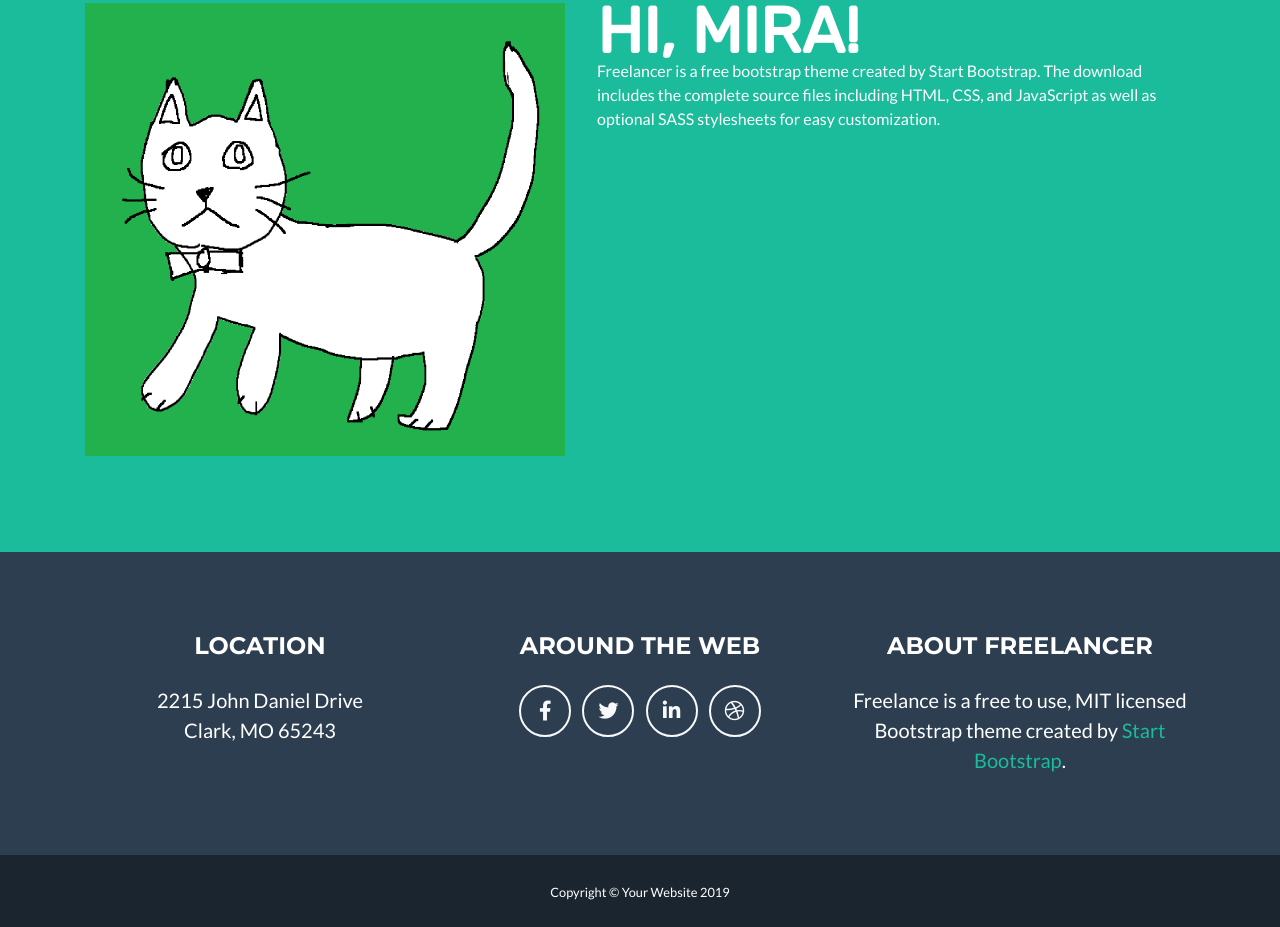
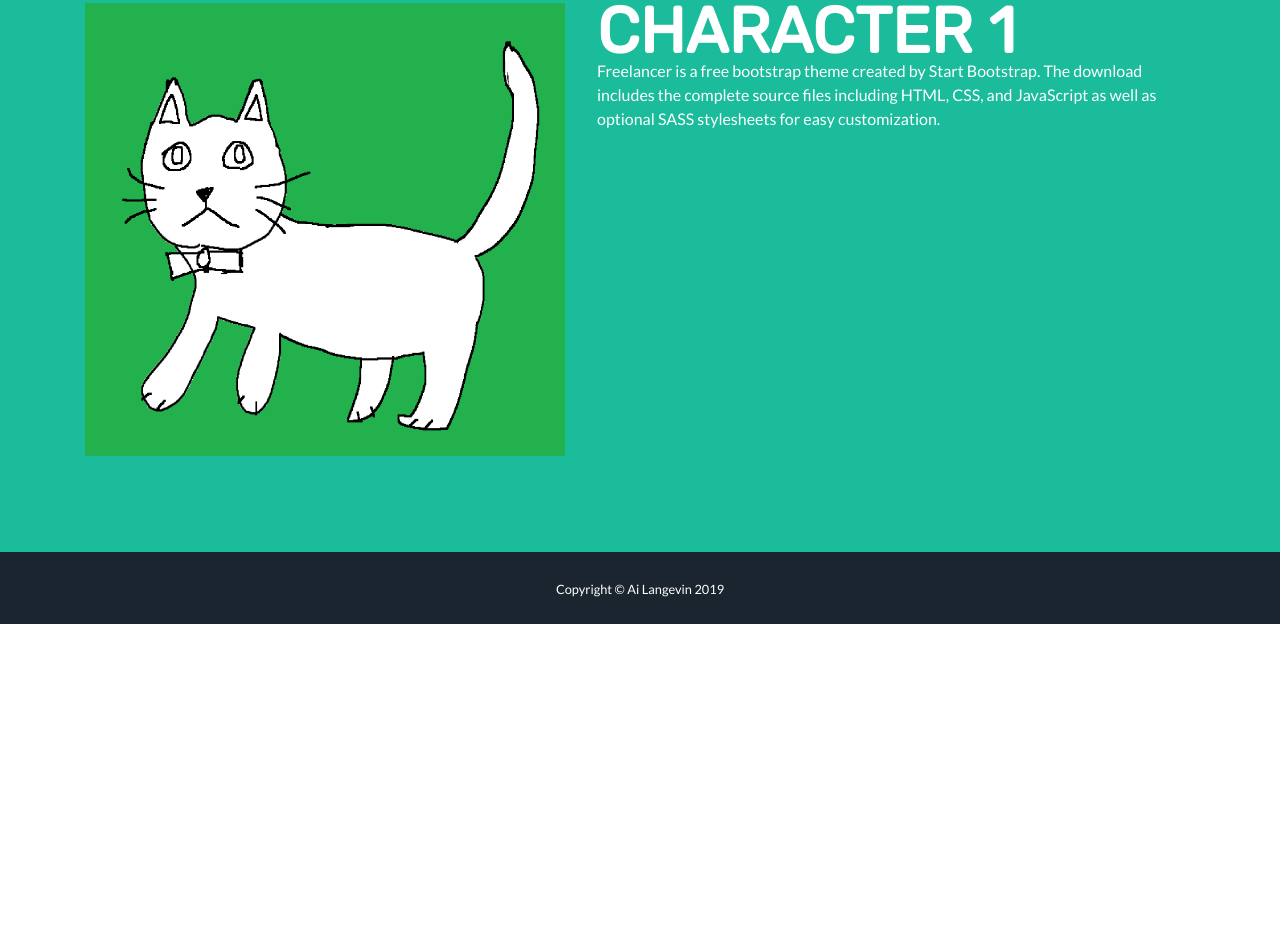
Before and after one commit to Ai-Langevin/Ai-Langevin.github.io, a website with bundled scripts: page mercy.html in a window 1280 px wide. Shown: the part 197-1124 px from the top of the page. After the commit the page ends 821 px from the top, so only its background shows below. Built offline with nearby package versions, Linux system fonts and the light colour scheme.

Commit message:
bare neccesities

```diff
--- a/mercy.html
+++ b/mercy.html
@@ -57,7 +57,7 @@
 
         <!-- Masthead Heading -->
         <div style="text-align:left;">
-          <h1 class="masthead-heading text-uppercase mb-0" style="font-family: 'Rubik', sans-serif;">Hi, Mira!</h1>
+          <h1 class="masthead-heading text-uppercase mb-0" style="font-family: 'Rubik', sans-serif;">Character 1</h1>
           <p>Freelancer is a free bootstrap theme created by Start Bootstrap. The download includes the complete source files including HTML, CSS, and JavaScript as well as optional SASS stylesheets for easy customization.</p>
         </div>
 
@@ -66,51 +66,10 @@
     </div>
   </header>
 
-
-  <!-- Footer -->
-  <footer class="footer text-center">
-    <div class="container">
-      <div class="row">
-
-        <!-- Footer Location -->
-        <div class="col-lg-4 mb-5 mb-lg-0">
-          <h4 class="text-uppercase mb-4">Location</h4>
-          <p class="lead mb-0">2215 John Daniel Drive
-            <br>Clark, MO 65243</p>
-        </div>
-
-        <!-- Footer Social Icons -->
-        <div class="col-lg-4 mb-5 mb-lg-0">
-          <h4 class="text-uppercase mb-4">Around the Web</h4>
-          <a class="btn btn-outline-light btn-social mx-1" href="#">
-            <i class="fab fa-fw fa-facebook-f"></i>
-          </a>
-          <a class="btn btn-outline-light btn-social mx-1" href="#">
-            <i class="fab fa-fw fa-twitter"></i>
-          </a>
-          <a class="btn btn-outline-light btn-social mx-1" href="#">
-            <i class="fab fa-fw fa-linkedin-in"></i>
-          </a>
-          <a class="btn btn-outline-light btn-social mx-1" href="#">
-            <i class="fab fa-fw fa-dribbble"></i>
-          </a>
-        </div>
-
-        <!-- Footer About Text -->
-        <div class="col-lg-4">
-          <h4 class="text-uppercase mb-4">About Freelancer</h4>
-          <p class="lead mb-0">Freelance is a free to use, MIT licensed Bootstrap theme created by
-            <a href="http://startbootstrap.com">Start Bootstrap</a>.</p>
-        </div>
-
-      </div>
-    </div>
-  </footer>
-
   <!-- Copyright Section -->
   <section class="copyright py-4 text-center text-white">
     <div class="container">
-      <small>Copyright &copy; Your Website 2019</small>
+      <small>Copyright &copy; Ai Langevin 2019</small>
     </div>
   </section>
 
```
